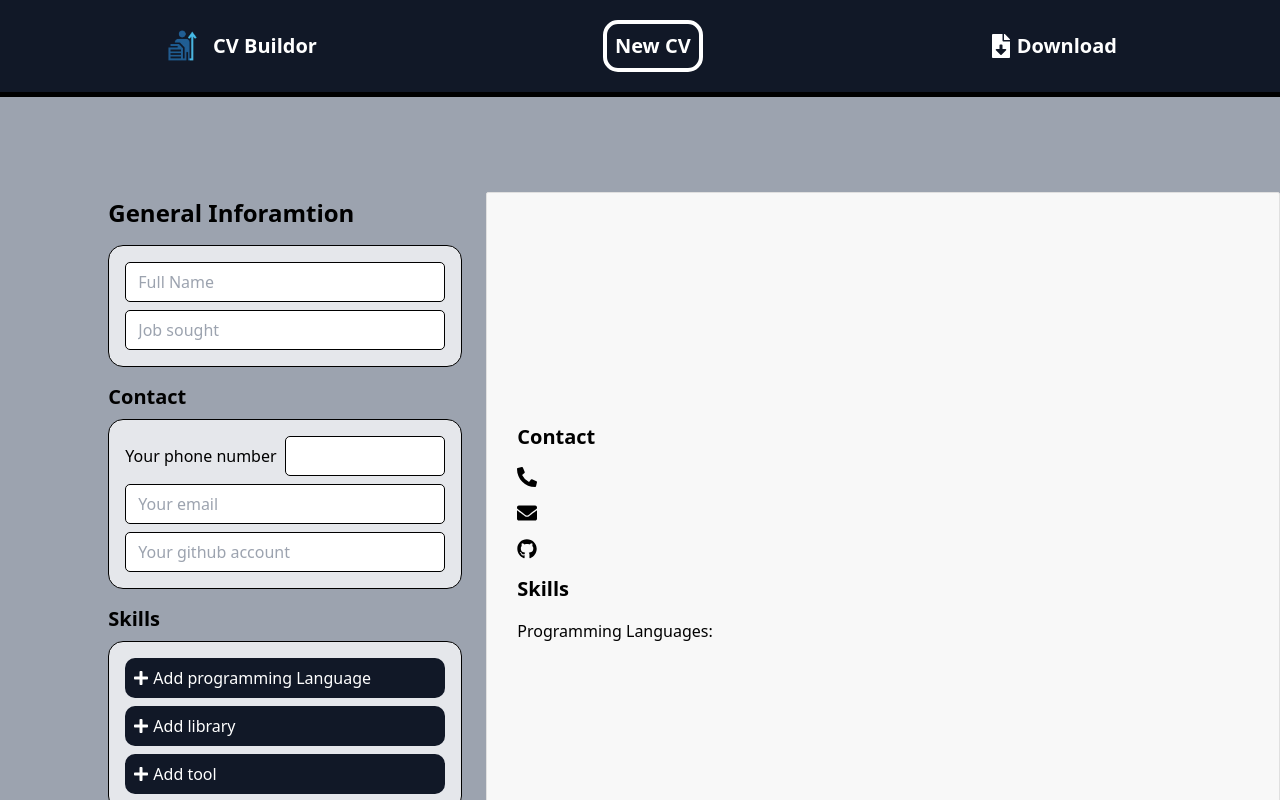
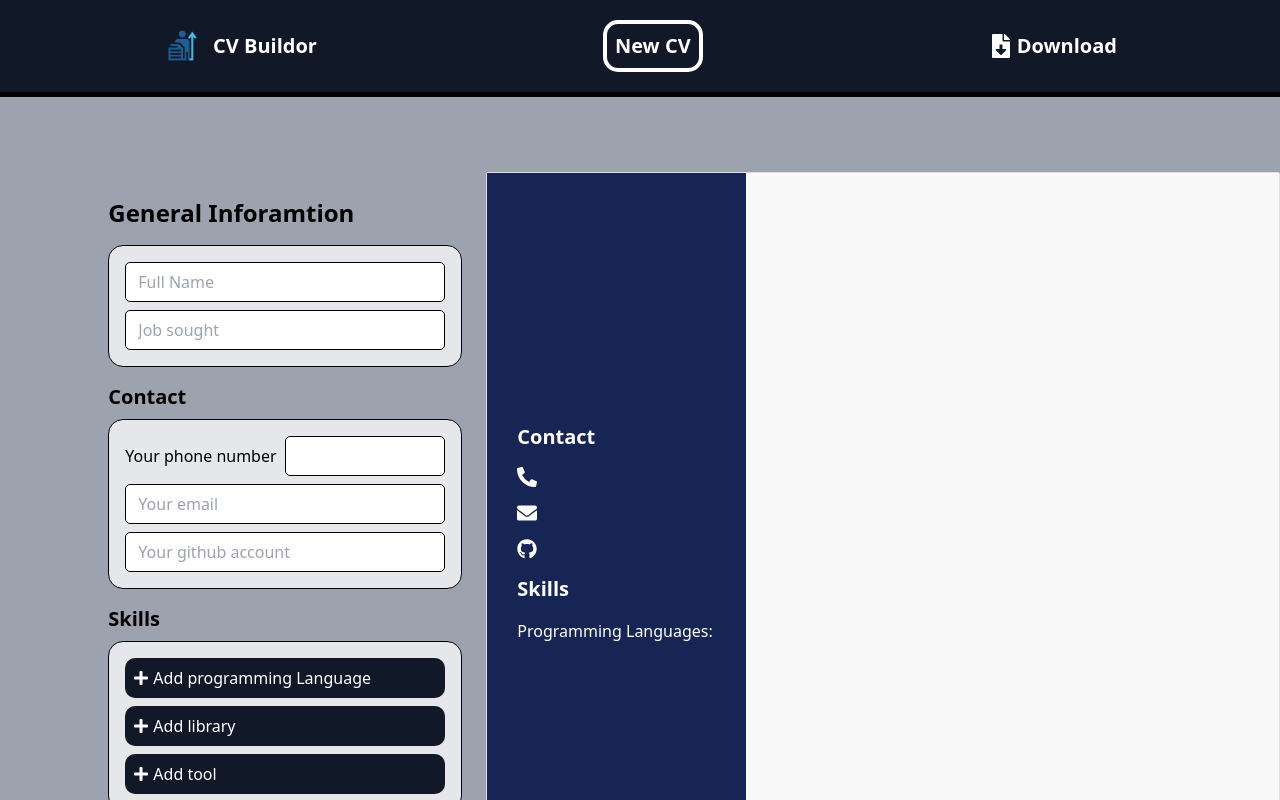
Before and after one commit to Louis-dub/cv_buildor_odin, a React (Vite) app: page / in a window 1280 px wide. Shown: the top 800 px of the page. Built offline with nearby package versions, Linux system fonts and the light colour scheme.

Commit message:
FIX: style cv sheet

```diff
--- a/src/features/cvSheet.jsx
+++ b/src/features/cvSheet.jsx
@@ -12,11 +12,11 @@ export default function CvSheet({
     return (
         <div
             ref={contentRef}
-            className="w-[210mm] min-h-[290mm] p-[30px] bg-[#f8f8f8] border border-[#e0e0e0] rounded-[2px] shadow-[0_0_10px_rgba(0, 0, 0, 0.1)] m-[20px_auto]"
+            className="w-[210mm] h-[297mm] bg-[#f8f8f8] border border-[#e0e0e0] rounded-[2px] shadow-[0_0_10px_rgba(0, 0, 0, 0.1)]"
         >
-            <div className="grid grid-cols-[1fr_2fr] gap-4">
-                <div className="flex flex-col gap-8 pt-[200px]">
-                    <div className="flex flex-col gap-4">
+            <div className="grid grid-cols-[1fr_2fr] gap-4 h-[100%] min-h-[100%]">
+                <div className="flex flex-col h-[100%] gap-8 bg-blue-950 p-[30px] text-white">
+                    <div className="flex flex-col gap-4 mt-[220px]">
                         <h1 className="text-xl font-bold">Contact</h1>
 
                         <span className="table w-full">
@@ -54,7 +54,7 @@ export default function CvSheet({
                         </ul>
                     </div>
                 </div>
-                <div className="flex flex-col gap-16">
+                <div className="flex flex-col gap-16 p-[30px]">
                     <div className="mt-16 mr-16 mb-16">
                         <h1 className="mb-4 text-5xl font-extrabold">{name}</h1>
                         <p className="text-3xl font-medium">{job}</p>
```
